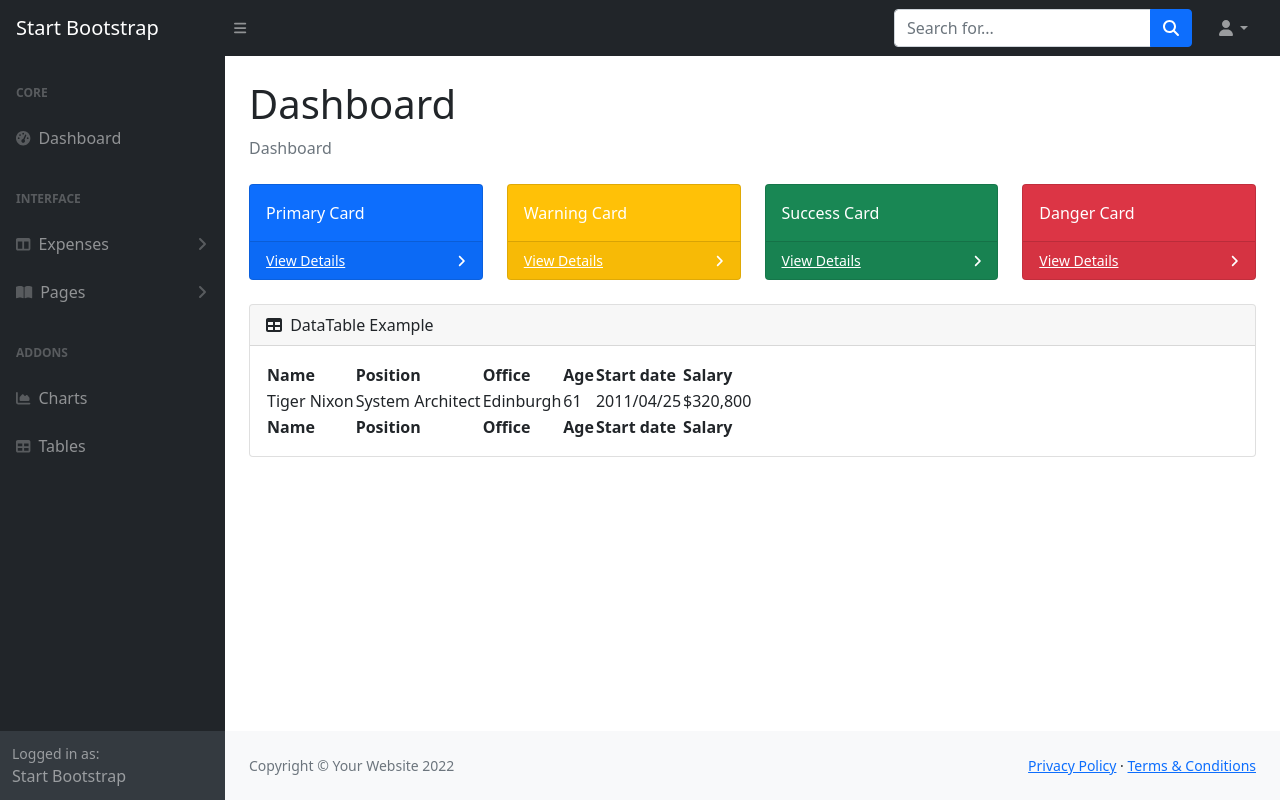
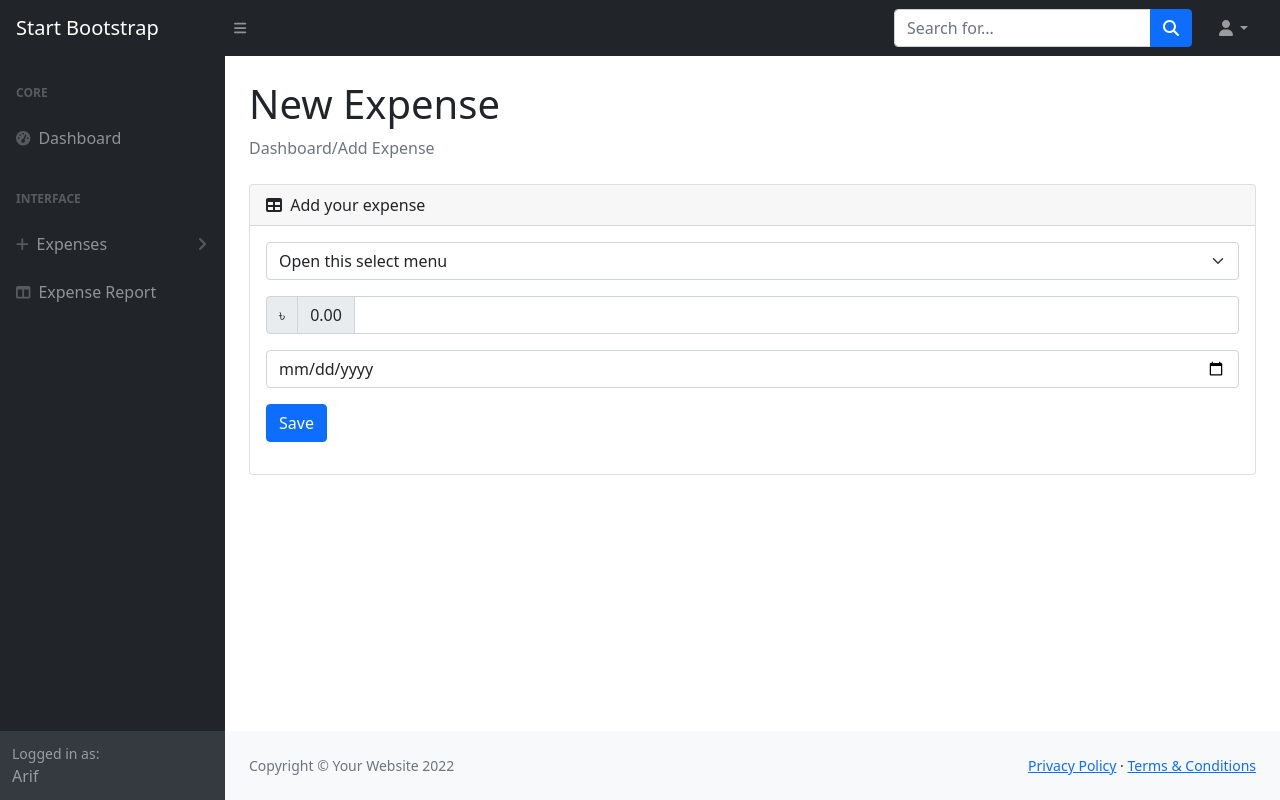
Before and after one commit to arifhossanit/expense-tracker, a PHP site: page /expense.php in a window 1280 px wide. Run offline with PHP 8.4, Linux system fonts and the light colour scheme; data that the repository does not hold is empty; some libraries are stand-ins or nearby versions.

Commit message:
commit to complete

```diff
--- a/expense.php
+++ b/expense.php
@@ -1,86 +1,77 @@
 <?php include('header.php'); ?>
                 <main>
                     <div class="container-fluid px-4">
-                        <h1 class="mt-4">Dashboard</h1>
+                        <h1 class="mt-4">New Expense</h1>
                         <ol class="breadcrumb mb-4">
-                            <li class="breadcrumb-item active">Dashboard</li>
+                            <li class="breadcrumb-item active">Dashboard/Add Expense</li>
                         </ol>
-                        <div class="row">
-                            <div class="col-xl-3 col-md-6">
-                                <div class="card bg-primary text-white mb-4">
-                                    <div class="card-body">Primary Card</div>
-                                    <div class="card-footer d-flex align-items-center justify-content-between">
-                                        <a class="small text-white stretched-link" href="#">View Details</a>
-                                        <div class="small text-white"><i class="fas fa-angle-right"></i></div>
-                                    </div>
-                                </div>
-                            </div>
-                            <div class="col-xl-3 col-md-6">
-                                <div class="card bg-warning text-white mb-4">
-                                    <div class="card-body">Warning Card</div>
-                                    <div class="card-footer d-flex align-items-center justify-content-between">
-                                        <a class="small text-white stretched-link" href="#">View Details</a>
-                                        <div class="small text-white"><i class="fas fa-angle-right"></i></div>
-                                    </div>
-                                </div>
-                            </div>
-                            <div class="col-xl-3 col-md-6">
-                                <div class="card bg-success text-white mb-4">
-                                    <div class="card-body">Success Card</div>
-                                    <div class="card-footer d-flex align-items-center justify-content-between">
-                                        <a class="small text-white stretched-link" href="#">View Details</a>
-                                        <div class="small text-white"><i class="fas fa-angle-right"></i></div>
-                                    </div>
-                                </div>
-                            </div>
-                            <div class="col-xl-3 col-md-6">
-                                <div class="card bg-danger text-white mb-4">
-                                    <div class="card-body">Danger Card</div>
-                                    <div class="card-footer d-flex align-items-center justify-content-between">
-                                        <a class="small text-white stretched-link" href="#">View Details</a>
-                                        <div class="small text-white"><i class="fas fa-angle-right"></i></div>
-                                    </div>
-                                </div>
-                            </div>
-                        </div>
+                        <?php
+                            if(isset($_SESSION['flash_message'])) {
+                                $message = $_SESSION['flash_message'];
+                                $color= $_SESSION['color'];
+                                unset($_SESSION['flash_message']);
+                                unset($_SESSION['color']);
+                                echo "<div class='alert alert-$color alert-dismissible fade show' role='alert'>
+                                        <strong>$message</strong>
+                                        <button type='button' class='btn-close' data-bs-dismiss='alert' aria-label='Close'></button>
+                                    </div>";
+
+                            }
+                        ?>
                         <div class="card mb-4">
                             <div class="card-header">
                                 <i class="fas fa-table me-1"></i>
-                                DataTable Example
+                                Add your expense
                             </div>
                             <div class="card-body">
-                                <table id="datatablesSimple">
-                                    <thead>
-                                        <tr>
-                                            <th>Name</th>
-                                            <th>Position</th>
-                                            <th>Office</th>
-                                            <th>Age</th>
-                                            <th>Start date</th>
-                                            <th>Salary</th>
-                                        </tr>
-                                    </thead>
-                                    <tfoot>
-                                        <tr>
-                                            <th>Name</th>
-                                            <th>Position</th>
-                                            <th>Office</th>
-                                            <th>Age</th>
-                                            <th>Start date</th>
-                                            <th>Salary</th>
-                                        </tr>
-                                    </tfoot>
-                                    <tbody>
-                                        <tr>
-                                            <td>Tiger Nixon</td>
-                                            <td>System Architect</td>
-                                            <td>Edinburgh</td>
-                                            <td>61</td>
-                                            <td>2011/04/25</td>
-                                            <td>$320,800</td>
-                                        </tr>
-                                    </tbody>
-                                </table>
+                                <?php
+                                if (isset($_GET['exp_edit_id'])) {
+                                    $exp_edit_id=$_GET['exp_edit_id'];
+                                    $sql="SELECT * FROM expenses WHERE id='$exp_edit_id'";
+                                    $result=$conn->query($sql);
+                                    $row = $result->fetch_assoc();
+                                    $ids=$row['id'];
+                                    $exp_cat_ids =$row['exp_cat_id'];
+                                    $exp_amounts =$row['exp_amount'];
+                                    $exp_dates=$row['exp_date'];
+                                }
+                                ?>
+                                <form action="process.php" method="post">
+                                    <input type="hidden" name="exp_update_id" value="<?=$ids?>">
+                                    <select class="form-select mb-3" name="exp_cat_id" aria-label="Default select example" required>
+                                        <option selected disabled>Open this select menu</option>
+                                        <?php
+                                        $sql="SELECT * FROM `exp_cat`";
+                                        $result=$conn->query($sql);
+                                        while ($row = $result->fetch_assoc()) :
+                                            $id=$row['id'];
+                                            $name=$row['name'];
+                                        ?>
+                                            <option value='<?=$id?>' <?= !empty($exp_cat_ids) && $exp_cat_ids==$id ? 'selected': ''?>><?=$name?></option>";
+                                        <?php
+                                        endwhile;
+                                        ?>
+                                    </select>
+                                    <div class="input-group mb-3">
+                                        <span class="input-group-text">৳</span>
+                                        <span class="input-group-text">0.00</span>
+                                        <input type="number" name="exp_amount" class="form-control" pattern="/^(\d+(\.\d+)?)$/" aria-label="Dollar amount (with dot and two decimal places)" value="<?= !empty($exp_amounts) ? $exp_amounts : ''?>" required>
+                                    </div>
+
+                                    <div class="input-group mb-3">
+                                        <input type="date" name="exp_date" value="<?= !empty($exp_dates) ? date("Y-m-d",strtotime($exp_dates)) : ''?>" class="form-control" max="<?=date('Y-m-d')?>" required>
+                                    </div>
+
+                                    <div class="input-group mb-3">
+                                        <?php if(!empty($ids))
+                                        {
+                                            echo "<input type='submit' class='btn btn-primary' name='update_expense' value='Save Change'>";
+                                        }else {
+                                            echo "<input type='submit' class='btn btn-primary' name='add_expense' value='Save'>";
+                                        }
+                                        ?>
+                                    </div>
+                                </form>
                             </div>
                         </div>
                     </div>
--- a/expense_cat.php
+++ b/expense_cat.php
@@ -3,7 +3,7 @@
                     <div class="container-fluid px-4">
                         <h1 class="mt-4">Expense Category</h1>
                         <ol class="breadcrumb mb-4">
-                            <li class="breadcrumb-item active">Add/view Expense Category</li>
+                            <li class="breadcrumb-item active">Dashboard/Add & View Expense Category</li>
                         </ol>
                         <?php
                             if(isset($_SESSION['flash_message'])) {
@@ -39,7 +39,7 @@
                                     <?php }else { ?>
                                         <form action="process.php" method="post">
                                             <div class="input-group mb-3">
-                                                <input type="text" name="exp_cat_name" cl ass="form-control" placeholder="Write New Expense Category Name" aria-label="Recipient's username" aria-describedby="button-addon2">
+                                                <input type="text" name="exp_cat_name" class="form-control" placeholder="Write New Expense Category Name" aria-label="Recipient's username" aria-describedby="button-addon2">
                                                 <button class="btn btn-outline-secondary" name="save_exp_cat" value="save_exp" type="submit" id="button-addon2">Save</button>
                                             </div>
                                         </form>
--- a/header.php
+++ b/header.php
@@ -60,67 +60,31 @@ session_start();
                     <div class="sb-sidenav-menu">
                         <div class="nav">
                             <div class="sb-sidenav-menu-heading">Core</div>
-                            <a class="nav-link" href="index.html">
+                            <a class="nav-link" href="index.php">
                                 <div class="sb-nav-link-icon"><i class="fas fa-tachometer-alt"></i></div>
                                 Dashboard
                             </a>
                             <div class="sb-sidenav-menu-heading">Interface</div>
                             <a class="nav-link collapsed" href="#" data-bs-toggle="collapse" data-bs-target="#collapseLayouts" aria-expanded="false" aria-controls="collapseLayouts">
-                                <div class="sb-nav-link-icon"><i class="fas fa-columns"></i></div>
+                                <div class="sb-nav-link-icon"><i class="fas fa-plus"></i></div>
                                 Expenses
                                 <div class="sb-sidenav-collapse-arrow"><i class="fas fa-angle-down"></i></div>
                             </a>
                             <div class="collapse" id="collapseLayouts" aria-labelledby="headingOne" data-bs-parent="#sidenavAccordion">
                                 <nav class="sb-sidenav-menu-nested nav">
                                     <a class="nav-link" href="expense_cat.php">Expense Category</a>
-                                    <a class="nav-link" href="layout-sidenav-light.html">Add Expense</a>
+                                    <a class="nav-link" href="expense.php">Add Expense</a>
                                 </nav>
                             </div>
-                            <a class="nav-link collapsed" href="#" data-bs-toggle="collapse" data-bs-target="#collapsePages" aria-expanded="false" aria-controls="collapsePages">
-                                <div class="sb-nav-link-icon"><i class="fas fa-book-open"></i></div>
-                                Pages
-                                <div class="sb-sidenav-collapse-arrow"><i class="fas fa-angle-down"></i></div>
-                            </a>
-                            <div class="collapse" id="collapsePages" aria-labelledby="headingTwo" data-bs-parent="#sidenavAccordion">
-                                <nav class="sb-sidenav-menu-nested nav accordion" id="sidenavAccordionPages">
-                                    <a class="nav-link collapsed" href="#" data-bs-toggle="collapse" data-bs-target="#pagesCollapseAuth" aria-expanded="false" aria-controls="pagesCollapseAuth">
-                                        Authentication
-                                        <div class="sb-sidenav-collapse-arrow"><i class="fas fa-angle-down"></i></div>
-                                    </a>
-                                    <div class="collapse" id="pagesCollapseAuth" aria-labelledby="headingOne" data-bs-parent="#sidenavAccordionPages">
-                                        <nav class="sb-sidenav-menu-nested nav">
-                                            <a class="nav-link" href="login.html">Login</a>
-                                            <a class="nav-link" href="register.html">Register</a>
-                                            <a class="nav-link" href="password.html">Forgot Password</a>
-                                        </nav>
-                                    </div>
-                                    <a class="nav-link collapsed" href="#" data-bs-toggle="collapse" data-bs-target="#pagesCollapseError" aria-expanded="false" aria-controls="pagesCollapseError">
-                                        Error
-                                        <div class="sb-sidenav-collapse-arrow"><i class="fas fa-angle-down"></i></div>
-                                    </a>
-                                    <div class="collapse" id="pagesCollapseError" aria-labelledby="headingOne" data-bs-parent="#sidenavAccordionPages">
-                                        <nav class="sb-sidenav-menu-nested nav">
-                                            <a class="nav-link" href="401.html">401 Page</a>
-                                            <a class="nav-link" href="404.html">404 Page</a>
-                                            <a class="nav-link" href="500.html">500 Page</a>
-                                        </nav>
-                                    </div>
-                                </nav>
-                            </div>
-                            <div class="sb-sidenav-menu-heading">Addons</div>
-                            <a class="nav-link" href="charts.html">
-                                <div class="sb-nav-link-icon"><i class="fas fa-chart-area"></i></div>
-                                Charts
-                            </a>
-                            <a class="nav-link" href="tables.html">
-                                <div class="sb-nav-link-icon"><i class="fas fa-table"></i></div>
-                                Tables
+                            <a class="nav-link collapsed" href="exp_report.php" aria-expanded="false" aria-controls="collapsePages">
+                                <div class="sb-nav-link-icon"><i class="fas fa-columns"></i></div>
+                                Expense Report
                             </a>
                         </div>
                     </div>
                     <div class="sb-sidenav-footer">
                         <div class="small">Logged in as:</div>
-                        Start Bootstrap
+                        Arif
                     </div>
                 </nav>
             </div>
```
Also changed, not shown: exp_report.php (added, +93 -0 lines), process.php (+46 -1 lines).
